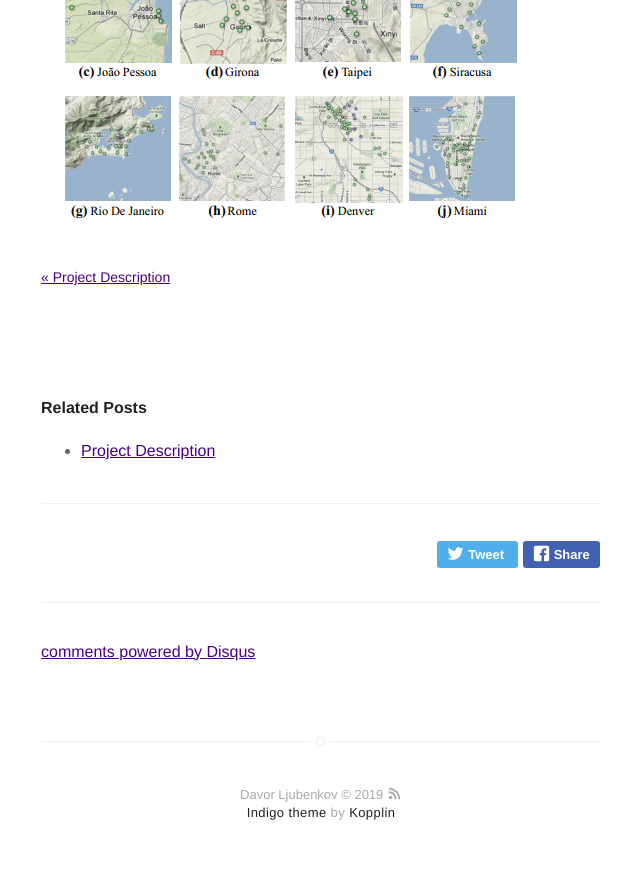
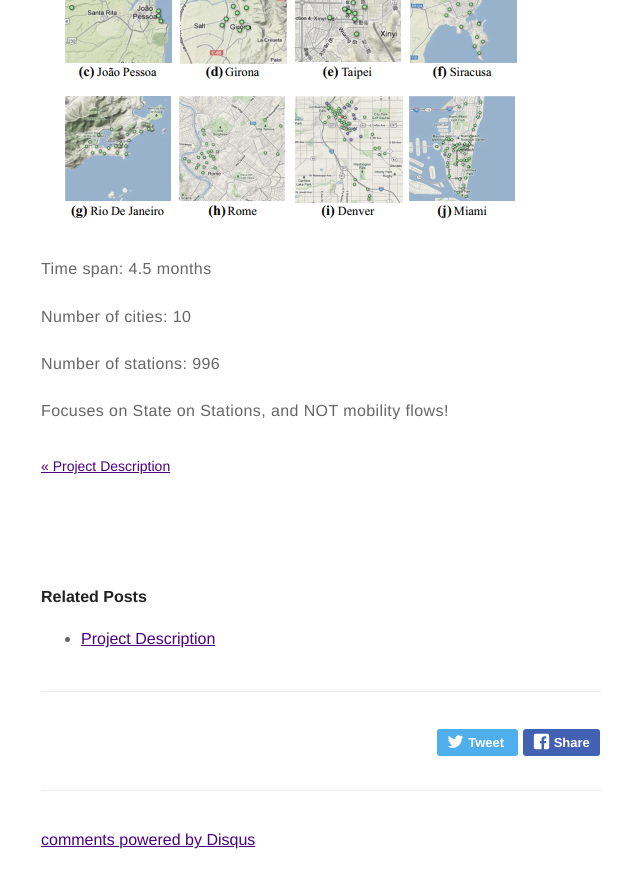
Before and after one commit to dljubenk/dljubenk.github.io, a Jekyll site: the page built from _posts/2019-02-06-literature-study.markdown, in a window 1280 px wide and 900 px high, scrolled down 8078 px. Shown: the top 888 px of the window, without its empty margins (319-959 px from the left). Built offline with Jekyll 4.4.1, drawn with Linux system fonts in a browser that asks for light colours; emoji names are drawn with the system emoji font; comment, search, counter and statistics services are not loaded.

Commit message:
Update 2019-02-06-literature-study.markdown

```diff
--- a/_posts/2019-02-06-literature-study.markdown
+++ b/_posts/2019-02-06-literature-study.markdown
@@ -204,6 +204,14 @@ motifs (loop, chain, star) and temporal evolution dynamics with extended time wi
 ![Markdown Image][4]
 
 
+Time span: 4.5 months
+
+Number of cities: 10
+
+Number of stations: 996
+
+Focuses on State on Stations, and NOT mobility flows!
+
 
 
 
```
